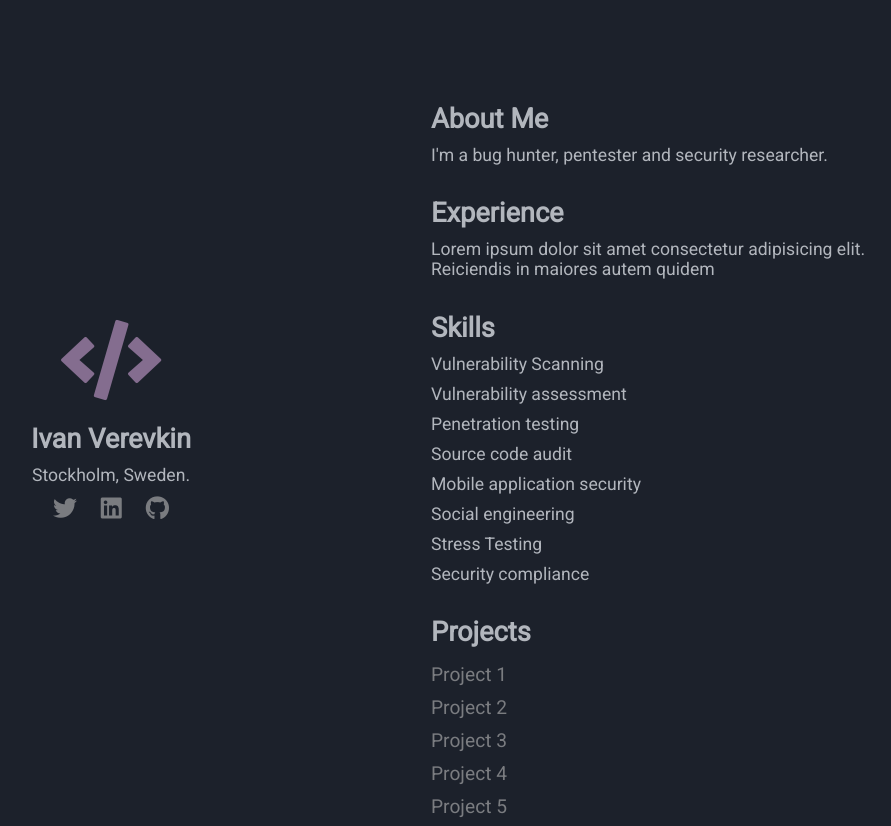
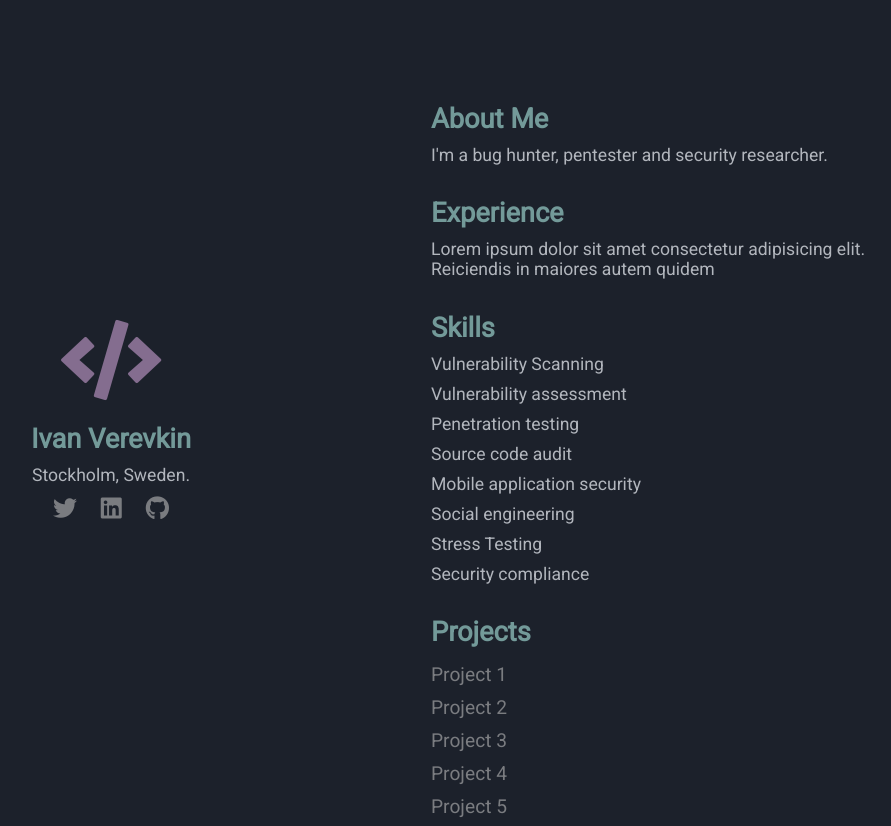
Before and after one commit to jvcr/jvcr.se, a plain HTML site: page index.html in a window 1280 px wide. Shown: the top 826 px of the page, without its empty margins (209-1100 px from the left). Drawn offline with Linux system fonts and the light colour scheme.

Commit message:
Update h2 color

```diff
--- a/style.css
+++ b/style.css
@@ -22,6 +22,11 @@ a{
     color: #7A7C80;
     text-decoration: none;
 }
+
+h2 {
+    color: #739a99;
+}
+
 /* section 1 */
 .section-1{
     padding-top: 40vh;
```
